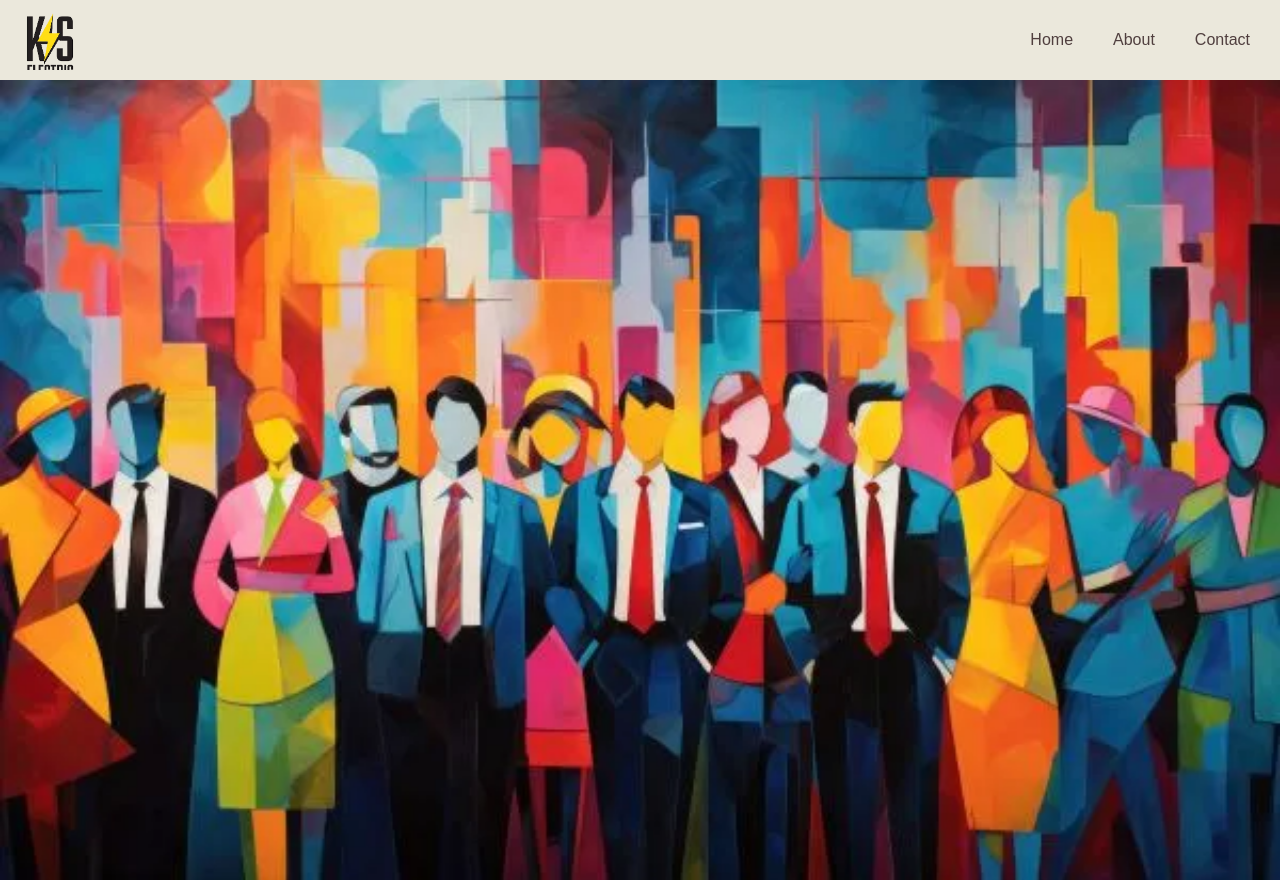
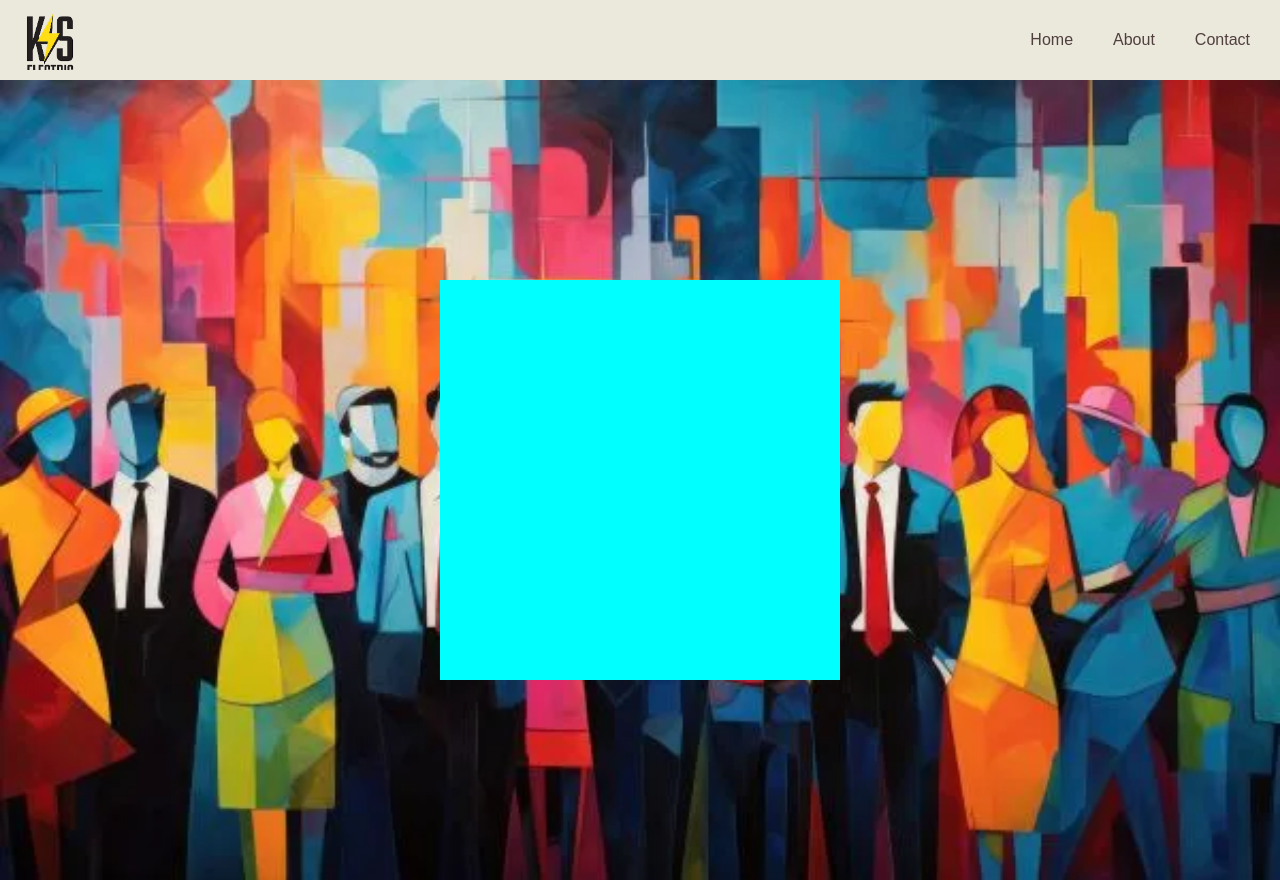
Before and after one commit to Jit-cmd-tech/my-shop-maintainance, a plain HTML site: page index.html in a window 1280 px wide. Drawn offline with Linux system fonts and the light colour scheme.

Commit message:
created a main part

```diff
--- a/index.html
+++ b/index.html
@@ -18,6 +18,12 @@
           <li><a href="#">Contact</a></li>
       </ul>
   </nav>
-  <div class="main-container"></div>
+  <div class="main-container">
+    <div class="main-part">
+      <form action="">
+
+      </form>
+    </div>
+  </div>
 </body>
 </html>
--- a/style.css
+++ b/style.css
@@ -93,4 +93,13 @@ body {
     background-size: cover;
     background-position: center;
     background-repeat: no-repeat;
+    display: flex;
+    justify-content: center;
+    align-items: center;
   }
+
+.main-part{
+  height:400px;
+  width:400px;
+  background-color: aqua;
+}
```
